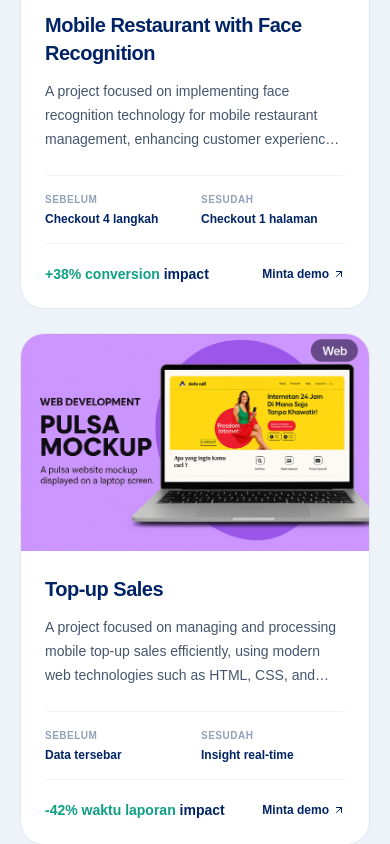
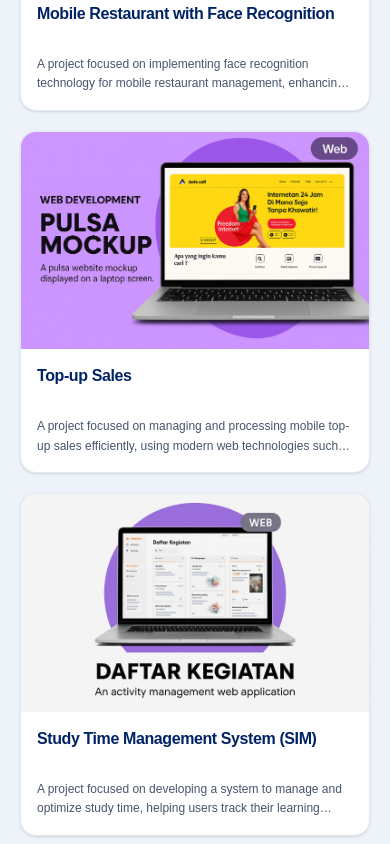
Before and after one commit to Pixolvee/Pixolve, a React (Vite) app: page / in a window 390 px wide. Shown: the part 5340-6184 px from the top of the page. Built offline with nearby package versions, Linux system fonts and the light colour scheme.

Commit message:
memperbaiki revisi

```diff
--- a/src/components/layout/Footer.tsx
+++ b/src/components/layout/Footer.tsx
@@ -1,5 +1,5 @@
 import { useLocation, useNavigate, Link } from "react-router-dom";
-import { Clock3, ExternalLink, Mail, MapPin, Phone } from "lucide-react";
+import {ExternalLink, Mail, Phone } from "lucide-react";
 import { BrandMark } from "@/components/ui/BrandMark";
 
 const serviceLinks: Array<[string, string]> = [
@@ -98,10 +98,8 @@ export function Footer() {
           <div>
             <p className="text-xs font-bold uppercase tracking-widest text-[#ffe400]">Hubungi kami</p>
             <div className="mt-5 space-y-4 text-sm text-blue-200">
-              <p className="flex gap-3"><Mail className="mt-0.5 size-4 shrink-0 text-[#ffe400]" /> Pixolve@gmail.com</p>
+              <p className="flex gap-3"><Mail className="mt-0.5 size-4 shrink-0 text-[#ffe400]" /> Pixolvee@gmail.com</p>
               <p className="flex gap-3"><Phone className="mt-0.5 size-4 shrink-0 text-[#ffe400]" /> +62 895-2220-7908</p>
-              <p className="flex gap-3"><MapPin className="mt-0.5 size-4 shrink-0 text-[#ffe400]" /> Gedung Cyber 2, Lhokseumawe</p>
-              <p className="flex gap-3"><Clock3 className="mt-0.5 size-4 shrink-0 text-[#ffe400]" /> Senin–Jumat, 08.00–18.00 WIB</p>
             </div>
           </div>
         </div>
--- a/src/components/portfolio/ProjectCard.tsx
+++ b/src/components/portfolio/ProjectCard.tsx
@@ -1,6 +1,5 @@
 import { useState } from "react";
 import { Link } from "react-router-dom";
-import { ArrowUpRight } from "lucide-react";
 import type { CaseStudy } from "@/data/caseStudies";
 
 /** Gambar cover kartu. Jika tidak ada / gagal dimuat, tampil gradien sesuai warna proyek. */
@@ -33,10 +32,22 @@ function Cover({ src, name, color }: { src?: string; name: string; color: string
   );
 }
 
-export function ProjectCard({ item, index }: { item: CaseStudy; index: number }) {
+export function ProjectCard({
+  item,
+  index,
+  compact = false,
+}: {
+  item: CaseStudy;
+  index: number;
+  compact?: boolean;
+}) {
   return (
     <article
-      className="group relative flex flex-col overflow-hidden rounded-3xl border border-slate-200 bg-white transition-all duration-300 hover:-translate-y-1 hover:shadow-xl"
+      className={`group relative flex flex-col overflow-hidden bg-white transition-all duration-300 hover:-translate-y-1 ${
+        compact
+          ? "rounded-2xl border border-slate-200/90 shadow-sm hover:shadow-lg"
+          : "rounded-3xl border border-slate-200 hover:shadow-xl"
+      }`}
       data-testid={`portfolio-card-${index + 1}`}
     >
       {/* Overlay link utama menutupi seluruh card */}
@@ -48,43 +59,31 @@ export function ProjectCard({ item, index }: { item: CaseStudy; index: number })
       />
 
       {/* Gambar (bersih, tanpa teks di atasnya) */}
-      <div className="relative aspect-[16/10] w-full overflow-hidden">
+      <div className="relative aspect-[16/10] w-full overflow-hidden bg-slate-100">
         <Cover src={item.image ?? item.gallery?.[0]?.src} name={item.name} color={item.color} />
       </div>
 
       {/* Bodi kartu: judul, penjelasan, lalu ringkasan hasil */}
-      <div className="flex flex-1 flex-col p-6 sm:p-7">
-        <h3 className="text-xl font-black tracking-tight text-[#002365] transition-colors group-hover:text-[#0e9f85] sm:text-2xl">
+      <div className={`flex flex-1 flex-col ${compact ? "p-4 sm:p-5" : "p-6 sm:p-7"}`}>
+        <h3
+          className={`font-black tracking-tight text-[#002365] transition-colors group-hover:text-[#0e9f85] ${
+            compact
+              ? "line-clamp-2 min-h-[2.75rem] text-base leading-snug sm:text-lg"
+              : "text-xl sm:text-2xl"
+          }`}
+          title={item.name}
+        >
           {item.name}
         </h3>
-        <p className="mt-3 text-sm leading-6 text-slate-600 line-clamp-3">{item.text}</p>
-
-        <div className="mt-auto pt-6">
-          <div className="grid grid-cols-2 gap-3 border-y border-slate-100 py-4">
-            <div>
-              <p className="text-[10px] font-bold uppercase tracking-wider text-slate-400">Sebelum</p>
-              <p className="mt-1 text-xs font-semibold text-[#002365]">{item.before}</p>
-            </div>
-            <div>
-              <p className="text-[10px] font-bold uppercase tracking-wider text-slate-400">Sesudah</p>
-              <p className="mt-1 text-xs font-semibold text-[#002365]">{item.after}</p>
-            </div>
-          </div>
-
-          <div className="mt-5 flex items-center justify-between">
-            <span className="text-sm font-bold text-[#002365]">
-              <span className="text-[#0e9f85]">{item.result}</span> impact
-            </span>
-            {/* z-20 agar tetap bisa diklik di atas overlay link (z-10) */}
-            <a
-              href="#quote-form"
-              className="relative z-20 inline-flex items-center gap-1 text-xs font-bold text-[#002365] transition hover:text-[#0e9f85]"
-              data-testid={`portfolio-demo-${index + 1}`}
-            >
-              Minta demo <ArrowUpRight className="size-3" />
-            </a>
-          </div>
-        </div>
+        <p
+          className={`text-slate-600 ${
+            compact
+              ? "mt-2 line-clamp-2 text-xs leading-relaxed"
+              : "mt-3 line-clamp-3 text-sm leading-6"
+          }`}
+        >
+          {item.text}
+        </p>
       </div>
     </article>
   );
--- a/src/components/sections/Portfolio.tsx
+++ b/src/components/sections/Portfolio.tsx
@@ -4,7 +4,7 @@ import { SectionHeading } from "@/components/ui/SectionHeading";
 import { ProjectCard } from "@/components/portfolio/ProjectCard";
 import { caseStudies } from "@/data/caseStudies";
 
-// Jumlah proyek yang tampil di beranda (2 kartu per baris). Sisanya ada di halaman "Semua proyek".
+// Jumlah proyek yang tampil di beranda (4 kartu per baris di desktop). Sisanya ada di halaman "Semua proyek".
 const HOME_LIMIT = 4;
 
 export function Portfolio() {
@@ -19,9 +19,9 @@ export function Portfolio() {
           body="Beberapa contoh bagaimana pendekatan produk, engineering, dan data membantu partner kami bergerak lebih jauh."
         />
 
-        <div className="mt-12 grid gap-6 md:grid-cols-2" data-testid="portfolio-grid">
+        <div className="mt-12 grid gap-5 sm:grid-cols-2 lg:grid-cols-4" data-testid="portfolio-grid">
           {shown.map((item, index) => (
-            <ProjectCard key={item.slug} item={item} index={index} />
+            <ProjectCard key={item.slug} item={item} index={index} compact />
           ))}
         </div>
 
--- a/src/data/caseStudies.ts
+++ b/src/data/caseStudies.ts
@@ -3,13 +3,13 @@ export interface CaseStudy {
   name: string;
   image?: string; // path dari folder public, WAJIB diawali "/" (contoh: "/images/x.jpg")
   color: string;
-  result: string;
-  before: string;
-  after: string;
   beforeImage?: string;
   afterImage?: string;
   text: string;
   year?: string;
+  result?: string;
+  before?: string;
+  after?: string;
 
   // ---- Detail halaman proyek (semua opsional) ----
   status?: string; // contoh: "Live (v1.3)"
@@ -30,9 +30,6 @@ export const caseStudies: CaseStudy[] = [
     name: "Mobile Restaurant with Face Recognition",
     image: "/Resto.png",
     color: "from-[#ffe400] to-[#ffb700]",
-    result: "+38% conversion",
-    before: "Checkout 4 langkah",
-    after: "Checkout 1 halaman",
     beforeImage: "/case-studies/Resto/resto-lama.jpeg",
     afterImage: "/case-studies/Resto/resto-baru.jpeg",
     text: "A project focused on implementing face recognition technology for mobile restaurant management, enhancing customer experience and service efficiency. The system uses modern web technologies like Flutter, HTML, CSS, JavaScript, and PHP.",
@@ -42,9 +39,6 @@ export const caseStudies: CaseStudy[] = [
     name: "Top-up Sales",
     image: "/Pulsa.png",
     color: "from-[#75a8ff] to-[#002365]",
-    result: "-42% waktu laporan",
-    before: "Data tersebar",
-    after: "Insight real-time",
     beforeImage: "/case-studies/Pulsa/pulsa-lama.jpeg",
     afterImage: "/case-studies/Pulsa/pulsa-baru.jpeg",
     text: "A project focused on managing and processing mobile top-up sales efficiently, using modern web technologies such as HTML, CSS, and JavaScript.",
@@ -54,9 +48,6 @@ export const caseStudies: CaseStudy[] = [
     name: "Study Time Management System (SIM)",
     image: "/SIM.png",
     color: "from-[#0e9f85] to-[#002365]",
-    result: "99.9% uptime",
-    before: "Manual follow-up",
-    after: "Workflow otomatis",
     beforeImage: "/case-studies/SIM/SIM-lama.png",
     afterImage: "/case-studies/SIM/SIM-baru.png",
     text: "A project focused on developing a system to manage and optimize study time, helping users track their learning schedules and improve productivity. The system uses modern technologies such as vue js, laravel.",
@@ -67,9 +58,6 @@ export const caseStudies: CaseStudy[] = [
     image: "/bioskop.png",
     color: "from-[#5eead4] to-[#002365]",
     // result/before/after/text di bawah saya turunkan dari deskripsi Anda, silakan sesuaikan
-    result: "40+ framework",
-    before: "Terminal Juggling",
-    after: "Satu dashboard",
     text: "A project focused on developing a mobile application for booking movie tickets, integrating features like seat selection and payment options. The system utilizes modern web technologies such as Flutter.",
     year: "2025",
     status: "Live (v1.3)",
@@ -94,9 +82,6 @@ export const caseStudies: CaseStudy[] = [
     name: "Donation Website",
     image: "/Donasi.png",
     color: "from-[#ffe400] to-[#ffb700]",
-    result: "+38% conversion",
-    before: "Checkout 4 langkah",
-    after: "Checkout 1 halaman",
     text: "A project focused on developing a web platform for online donations, allowing users to easily contribute to various causes and track their donations. The system utilizes modern web technologies such as HTML, CSS, Golang.",
   },
 ];
--- a/src/pages/Home.tsx
+++ b/src/pages/Home.tsx
@@ -6,10 +6,9 @@ import { WhatsappWidget } from "@/components/layout/WhatsappWidget";
 import { Hero } from "@/components/sections/Hero";
 import { Services } from "@/components/sections/Services";
 import { Portfolio } from "@/components/sections/Portfolio";
-import { Pricing } from "@/components/sections/Pricing";
 import { QuoteForm } from "@/components/sections/QuoteForm";
 import { Team } from "@/components/sections/Team";
-import { Faq } from "@/components/sections/Faq";
+// import { Faq } from "@/components/sections/Faq";
 import { Blog } from "@/components/sections/Blog";
 import { Newsletter } from "@/components/sections/Newsletter";
 
@@ -23,10 +22,9 @@ export default function Home() {
         <Blog />
         <Services />
         <Portfolio />
-        <Pricing />
+        <Team />
+        {/* <Faq /> */}
         <QuoteForm />
-        <Team />
-        <Faq />
         <Newsletter />
       </main>
       <Footer />
```
Also changed, not shown: src/components/layout/Header.tsx (+0 -9 lines), src/components/sections/Pricing.tsx (deleted, +0 -41 lines), src/components/sections/Team.tsx (+38 -12 lines).
